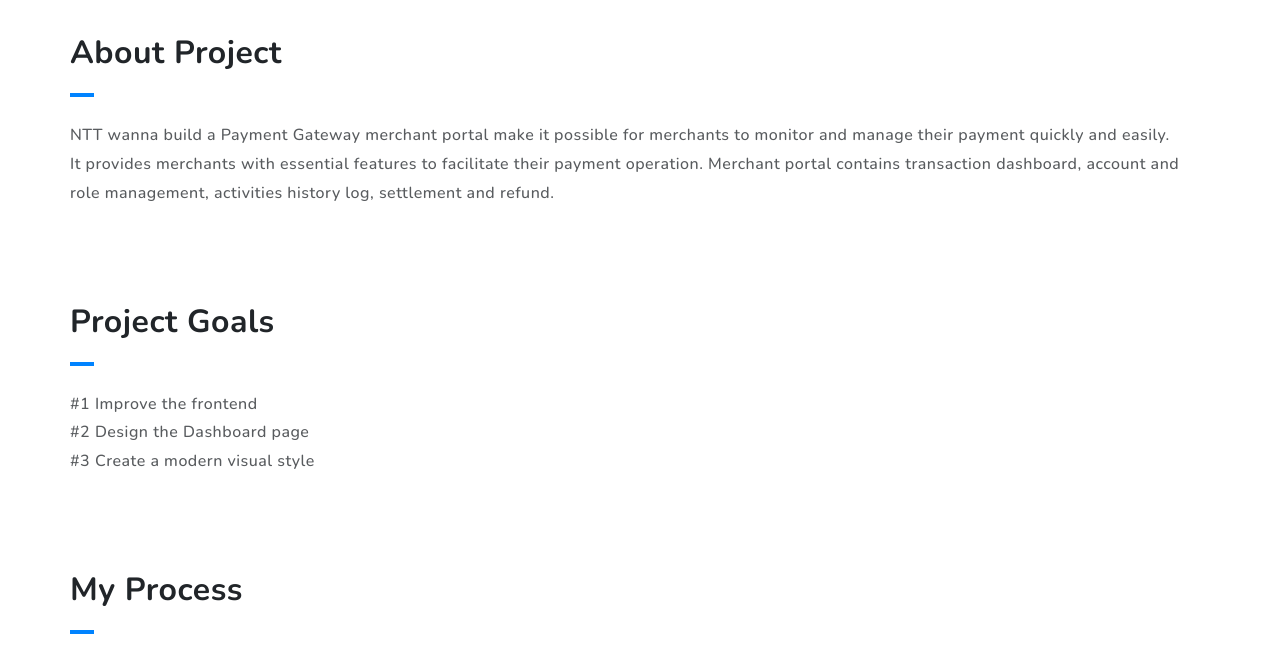
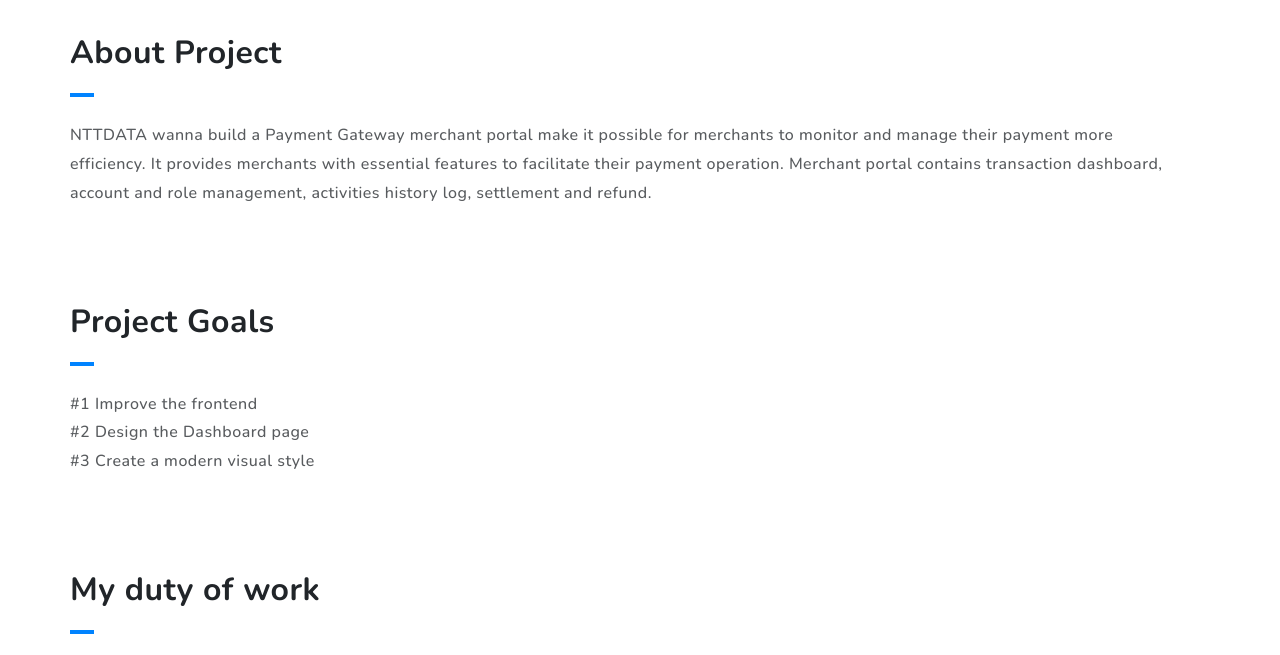
Before and after one commit to poristo/poristo.github.io, a plain HTML site: page nttdata.html in a window 1280 px wide. Shown: the part 1080-1735 px from the top of the page. Drawn offline with nearby package versions, Linux system fonts and the light colour scheme; files whose address does not match are found by name.

Commit message:
text change

```diff
--- a/nttdata.html
+++ b/nttdata.html
@@ -94,8 +94,9 @@
                     <div class="row col-md-12 mt-60 mb-60">
                         <h2 class="title font-w-700 mb-4">About Project</h2>
                         <p>
-                            NTT wanna build a Payment Gateway merchant portal make it possible for merchants to monitor and manage their payment quickly and easily. It provides merchants with essential features to facilitate their payment
-                            operation. Merchant portal contains transaction dashboard, account and role management, activities history log, settlement and refund.
+                            NTTDATA wanna build a Payment Gateway merchant portal make it possible for merchants to monitor and manage their payment more efficiency.
+                            It provides merchants with essential features to facilitate their payment operation.
+                            Merchant portal contains transaction dashboard, account and role management, activities history log, settlement and refund.
                         </p>
                     </div>
 
@@ -109,7 +110,7 @@
                     </div>
 
                     <div class="row col-md-12 mt-60 mb-60">
-                        <h2 class="title font-w-700 mb-4">My Process</h2>
+                        <h2 class="title font-w-700 mb-4">My duty of work</h2>
                         <p>
                             I thought of it as a good opportunity to test out the user-centered design process. I have explored the same on the payment dashboard ( Ref. Razorpay/Braintree/PayPal/Stripe ).
                         </p>
```
Also changed, not shown: toysrus.html (+4 -0 lines).
